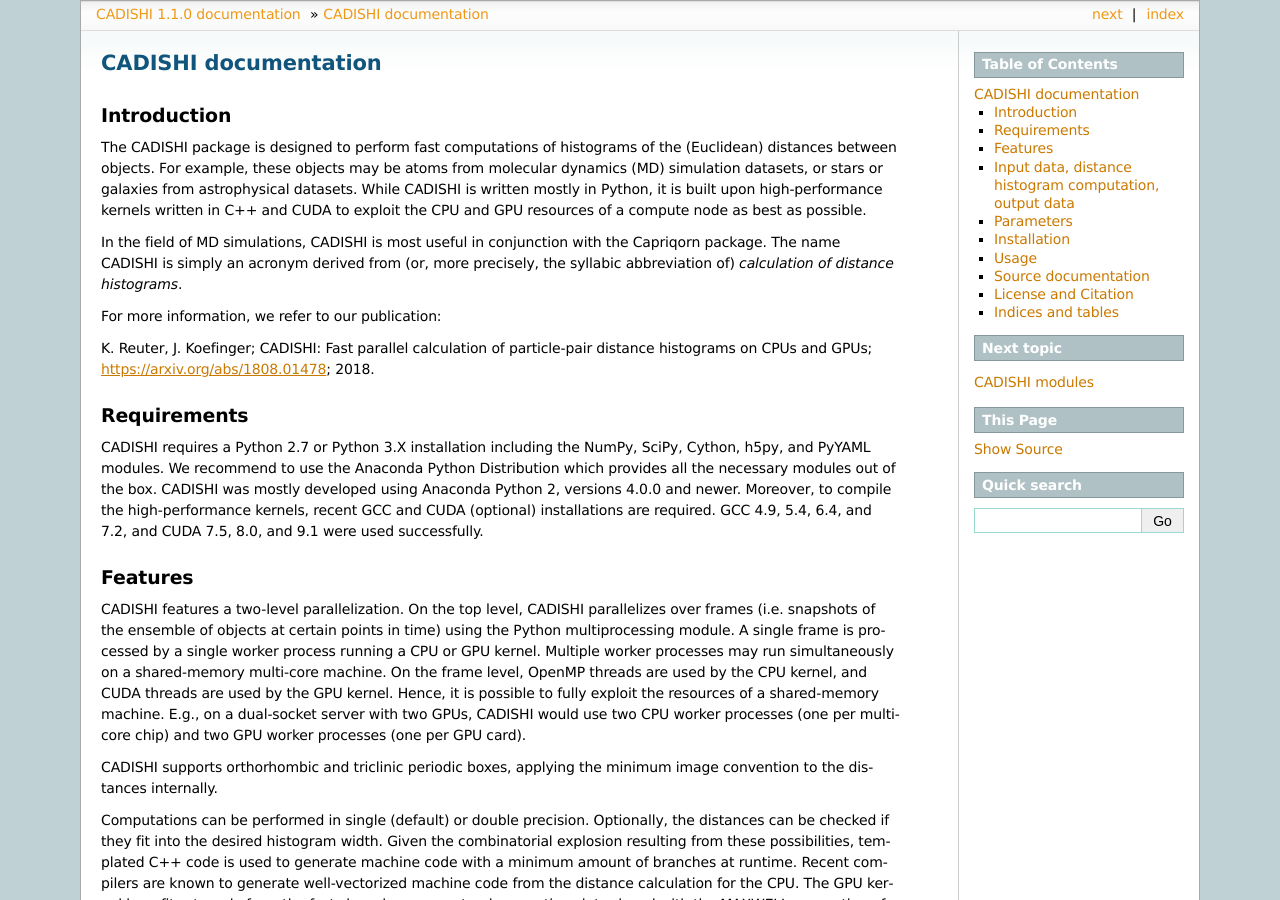
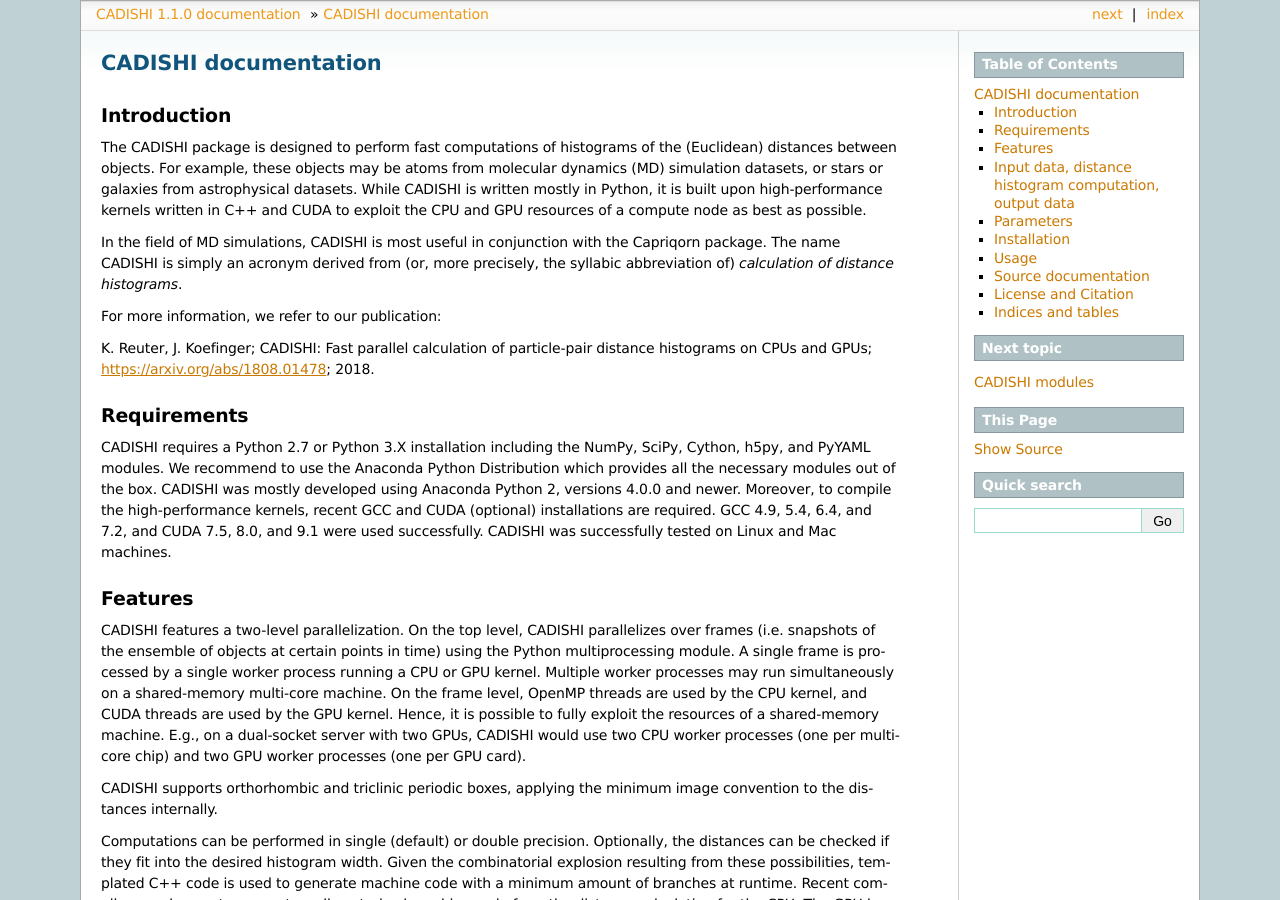
Before and after one commit to bio-phys/cadishi, a Sphinx documentation site: the page built from doc/index.rst, in a window 1280 px wide and 900 px high. Built offline with Sphinx 7.4.7, drawn with Linux system fonts in a browser that asks for light colours.

Commit message:
add support for Mac to the docs

```diff
--- a/README.rst
+++ b/README.rst
@@ -36,6 +36,7 @@
 12, Ubuntu Linux 14.04 LTS and 16.04 LTS, and Scientific Linux 7 using the
 Anaconda Python distribution version 2, release 4.0.0, and newer. CADISHI
 requires gcc, and optionally nvcc, to compile C++ code during the installation.
+CADISHI was successfully tested Mac computers as well.
 
 
 Quick start guide
--- a/doc/html/_sources/index.rst.txt
+++ b/doc/html/_sources/index.rst.txt
@@ -30,7 +30,8 @@
 was mostly developed using Anaconda Python 2, versions 4.0.0 and newer.
 Moreover, to compile the high-performance kernels, recent GCC and CUDA
 (optional) installations are required. GCC 4.9, 5.4, 6.4, and 7.2, and CUDA 7.5,
-8.0, and 9.1 were used successfully.
+8.0, and 9.1 were used successfully. CADISHI was successfully tested on Linux
+and Mac machines.
 
 
 Features
--- a/doc/html/index.html
+++ b/doc/html/index.html
@@ -113,7 +113,8 @@
 was mostly developed using Anaconda Python 2, versions 4.0.0 and newer.
 Moreover, to compile the high-performance kernels, recent GCC and CUDA
 (optional) installations are required. GCC 4.9, 5.4, 6.4, and 7.2, and CUDA 7.5,
-8.0, and 9.1 were used successfully.</p>
+8.0, and 9.1 were used successfully. CADISHI was successfully tested on Linux
+and Mac machines.</p>
 </div>
 <div class="section" id="features">
 <h2>Features<a class="headerlink" href="#features" title="Permalink to this headline">¶</a></h2>
--- a/doc/index.rst
+++ b/doc/index.rst
@@ -30,7 +30,8 @@
 was mostly developed using Anaconda Python 2, versions 4.0.0 and newer.
 Moreover, to compile the high-performance kernels, recent GCC and CUDA
 (optional) installations are required. GCC 4.9, 5.4, 6.4, and 7.2, and CUDA 7.5,
-8.0, and 9.1 were used successfully.
+8.0, and 9.1 were used successfully. CADISHI was successfully tested on Linux
+and Mac machines.
 
 
 Features
```
Also changed, not shown: doc/html/searchindex.js.
